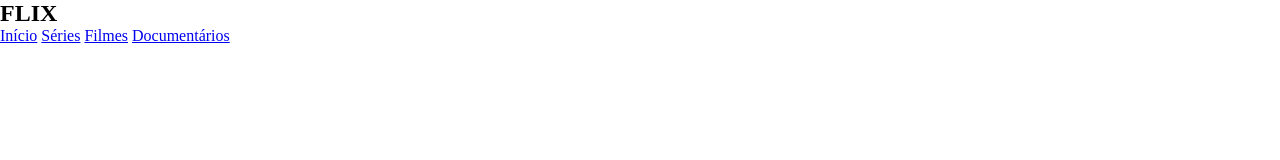
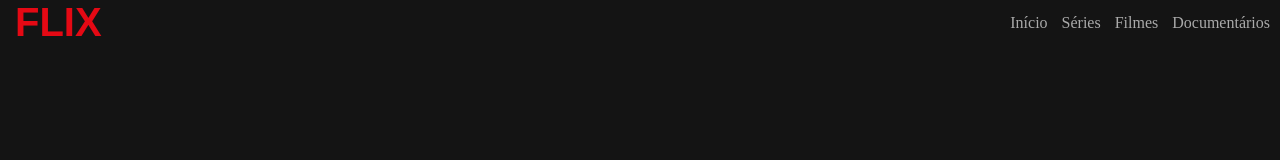
Before and after one commit to jeandsontb/Clone-Netflix, a plain HTML site: page index.html in a window 1280 px wide. Drawn offline with Linux system fonts and the light colour scheme.

Commit message:
Part Two

```diff
--- a/index.html
+++ b/index.html
@@ -10,7 +10,7 @@
 <body>
   <header>
     <div class="container">
-      <h2>FLIX</h2>
+      <h2 class="logo">FLIX</h2>
       <nav>
         <a href="#">Início</a>
         <a href="#">Séries</a>
--- a/style/main.css
+++ b/style/main.css
@@ -1,5 +1,39 @@
+:root {
+   --red:  #E50914;
+   --black: #141414;
+}
+
 * {
   padding: 0;
   margin: 0;
   box-sizing: border-box;
 }
+
+body {
+  background: var(--black);
+  font-family: 'Times New Roman', Times, serif;
+}
+
+header .container {
+  display: flex;
+  align-items: center;
+  justify-content: space-between;
+}
+
+header .logo {
+  margin-left: 15px;
+  color: var(--red);
+  font-family: 'Arial', Times;
+  font-weight: bolder;
+  font-size: 40px;
+}
+
+header nav a {
+  text-decoration: none;
+  color: #AAA;
+  margin-right: 10px;
+}
+
+header nav a:hover {
+  color: #FFF;
+}
```
